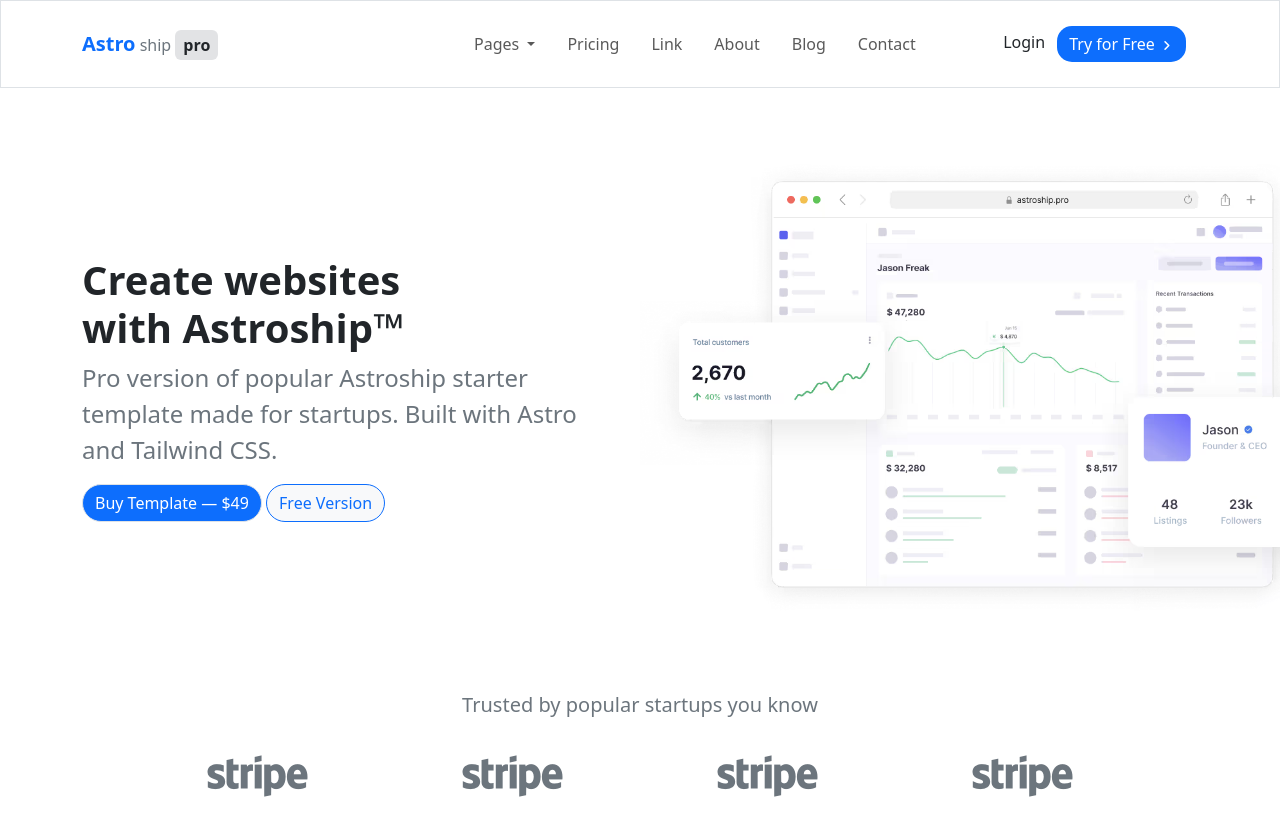
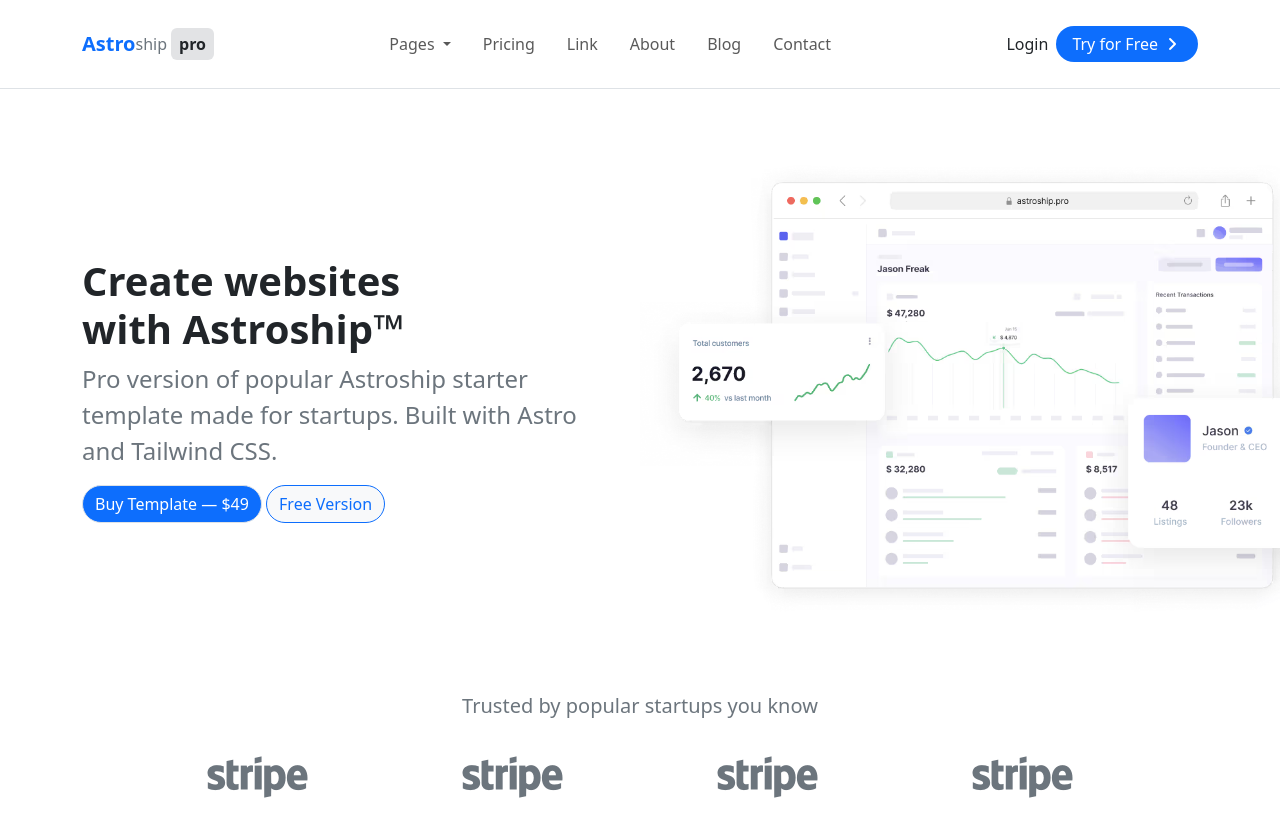
Before and after one commit to Teddyy162/CAPSTONE, a plain HTML site: page index.html in a window 1280 px wide. Shown: the top 820 px of the page. Drawn offline with nearby package versions, Linux system fonts and the light colour scheme.

Commit message:
update header

```diff
--- a/index.html
+++ b/index.html
@@ -24,19 +24,29 @@
 </head>
 
 <body>
-    <header class="header border border-bottom">
-        <div class="container d-flex align-items-center align-self-stretch justify-content-between">
-            <div class="logo w-50">
-                <a href="/index.html" class="py-3 w-full" style="text-decoration: none;">
+    <header class="header border-bottom">
+        <nav class="navbar navbar-expand-lg navbar-light bg-white">
+            <div class="container d-flex align-items-center">
+
+                <!-- LOGO -->
+                <a href="/index.html" class="navbar-brand d-flex align-items-center" style="text-decoration: none;">
                     <span class="text-primary fs-5 fw-bold">Astro</span>
                     <span class="text-secondary fw-light">ship</span>
-                    <span class="bg-secondary-subtle text-dark p-2 rounded fw-bold py-1">pro</span>
+                    <span class="bg-secondary-subtle text-dark p-2 rounded fw-bold py-1 ms-1">pro</span>
                 </a>
-            </div>
-            <nav class="navbar navbar-expand-lg w-100">
-                <div class="container-fluid">
-                    <div class="collapse navbar-collapse" id="navbarSupportedContent">
-                        <ul class="navbar-nav me-auto mb-2 mb-lg-0 gap-3">
+
+                <!-- NÚT HAMBURGER (MOBILE) -->
+                <button class="navbar-toggler ms-auto" type="button" data-bs-toggle="collapse"
+                    data-bs-target="#mainNavbar" aria-controls="mainNavbar" aria-expanded="false"
+                    aria-label="Toggle navigation">
+                    <span class="navbar-toggler-icon"></span>
+                </button>
+
+                <!-- MENU Ở GIỮA + LOGIN/CTA CHO MOBILE -->
+                <div class="collapse navbar-collapse flex-lg-grow-1 justify-content-lg-center" id="mainNavbar">
+
+                    <!-- MENU CHÍNH -->
+                    <ul class="navbar-nav mx-lg-auto mb-2 mb-lg-0 gap-lg-3 text-center text-lg-start">
                         <li class="nav-item dropdown">
                             <a class="nav-link dropdown-toggle" href="#" role="button" data-bs-toggle="dropdown"
                                 aria-expanded="false">
@@ -49,34 +59,49 @@
                                 <li><a class="dropdown-item" href="/404-home.html">404 Page</a></li>
                             </ul>
                         </li>
+
                         <li class="nav-item">
-                                <a class="nav-link " aria-current="page" href="#">Pricing</a>
+                            <a class="nav-link" href="#">Pricing</a>
                         </li>
                         <li class="nav-item">
-                                <a class="nav-link" aria-current="page" href="#">Link</a>
+                            <a class="nav-link" href="#">Link</a>
                         </li>
                         <li class="nav-item">
-                                <a class="nav-link" aria-current="page" href="#">About</a>
+                            <a class="nav-link" href="#">About</a>
                         </li>
                         <li class="nav-item">
-                                <a class="nav-link" aria-current="page" href="#">Blog</a>
+                            <a class="nav-link" href="#">Blog</a>
                         </li>
                         <li class="nav-item">
-                                <a class="nav-link" aria-current="page" href="#">Contact</a>
+                            <a class="nav-link" href="#">Contact</a>
                         </li>
                     </ul>
-                    </div>
-                    <div class="Login gap-3">
-                        <a class="login-content text-dark py-3 mx-2 " style="text-decoration: none;" href="#">Login</a>
-                        <a class="btn-login text-white" style="text-decoration: none;" href="#">
-                            <button type="button" class="btn btn-primary" aria-current="page" href="#">
+
+                    <!-- LOGIN + TRY FOR FREE: CHỈ HIỆN TRONG HAMBURGER (MOBILE) -->
+                    <div class="d-lg-none d-flex flex-column align-items-center gap-2 mt-3">
+                        <a href="#" class="text-dark text-decoration-none">
+                            Login
+                        </a>
+                        <a href="#" class="btn btn-primary d-flex align-items-center rounded-pill px-3">
                             Try for Free
-                                <i class="fa fa-angle-right"></i>
+                            <i class="fa fa-angle-right ms-1"></i>
                         </a>
                     </div>
                 </div>
+
+                <!-- LOGIN + TRY FOR FREE: CHỈ HIỆN TRÊN DESKTOP (BÊN PHẢI) -->
+                <div class="d-none d-lg-flex align-items-center ms-3 gap-2">
+                    <a href="#" class="text-dark text-decoration-none">
+                        Login
+                    </a>
+                    <a href="#" class="btn btn-primary d-flex align-items-center rounded-pill px-3">
+                        Try for Free
+                        <i class="fa fa-angle-right ms-1"></i>
+                    </a>
+                </div>
+
+            </div>
         </nav>
-        </div>
     </header>
     <section class="carousel mt-5">
         <div class="container">
```
Also changed, not shown: 404-home.html (+48 -23 lines), blog-details.html (+47 -22 lines), css/style.css (+3 -0 lines), features.html (+47 -22 lines), integrations.html (+47 -22 lines). Lines whose indentation alone changed are shown as unchanged.
